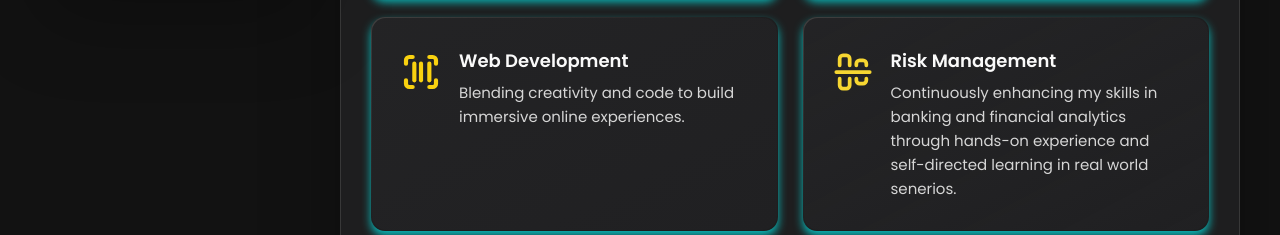
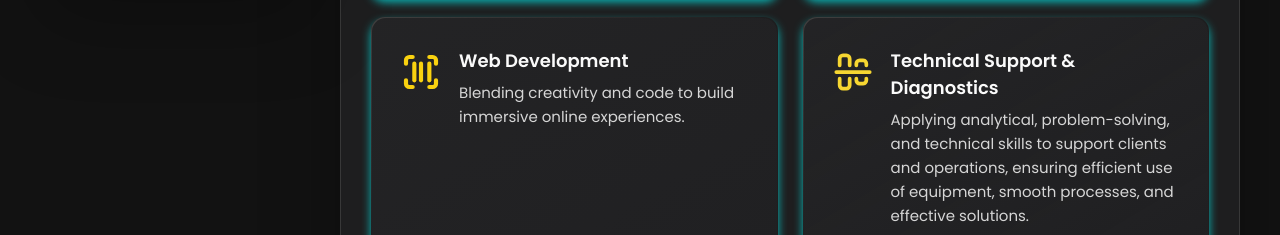
Before and after one commit to delower-sumon/portfolio, a plain HTML site: page index.html in a window 1280 px wide. Shown: the part 717-952 px from the top of the page. Drawn offline with nearby package versions, Linux system fonts and the light colour scheme.

Commit message:
Update service item title and description

```diff
--- a/index.html
+++ b/index.html
@@ -265,10 +265,10 @@
                 </div>
 
                 <div class="service-content-box">
-                  <h4 class="h4 service-item-title">Risk Management</h4>
+                  <h4 class="h4 service-item-title">Technical Support & Diagnostics</h4>
 
                   <p class="service-item-text">
-                    Continuously enhancing my skills in banking and financial analytics through hands-on experience and self-directed learning in real world senerios.
+                    Applying analytical, problem-solving, and technical skills to support clients and operations, ensuring efficient use of equipment, smooth processes, and effective solutions.
                   </p>
                 </div>
               </li>
```
